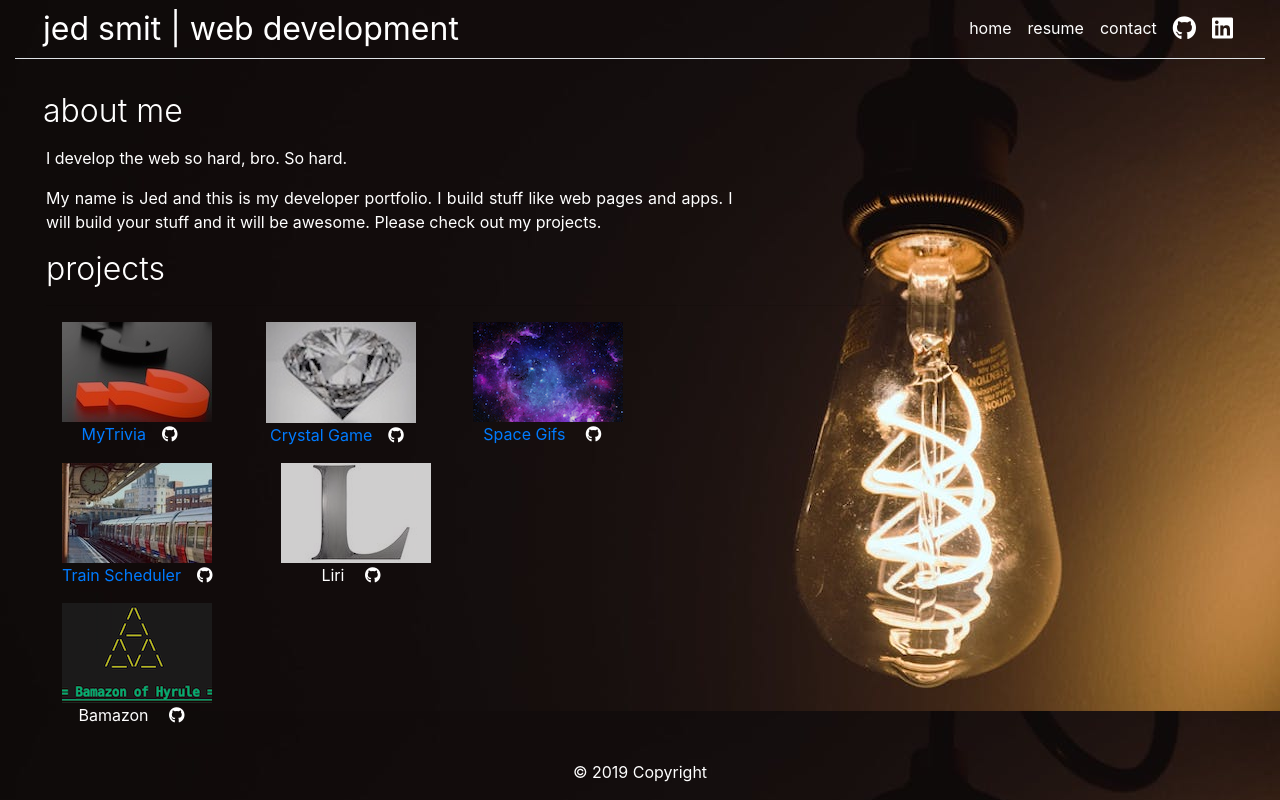
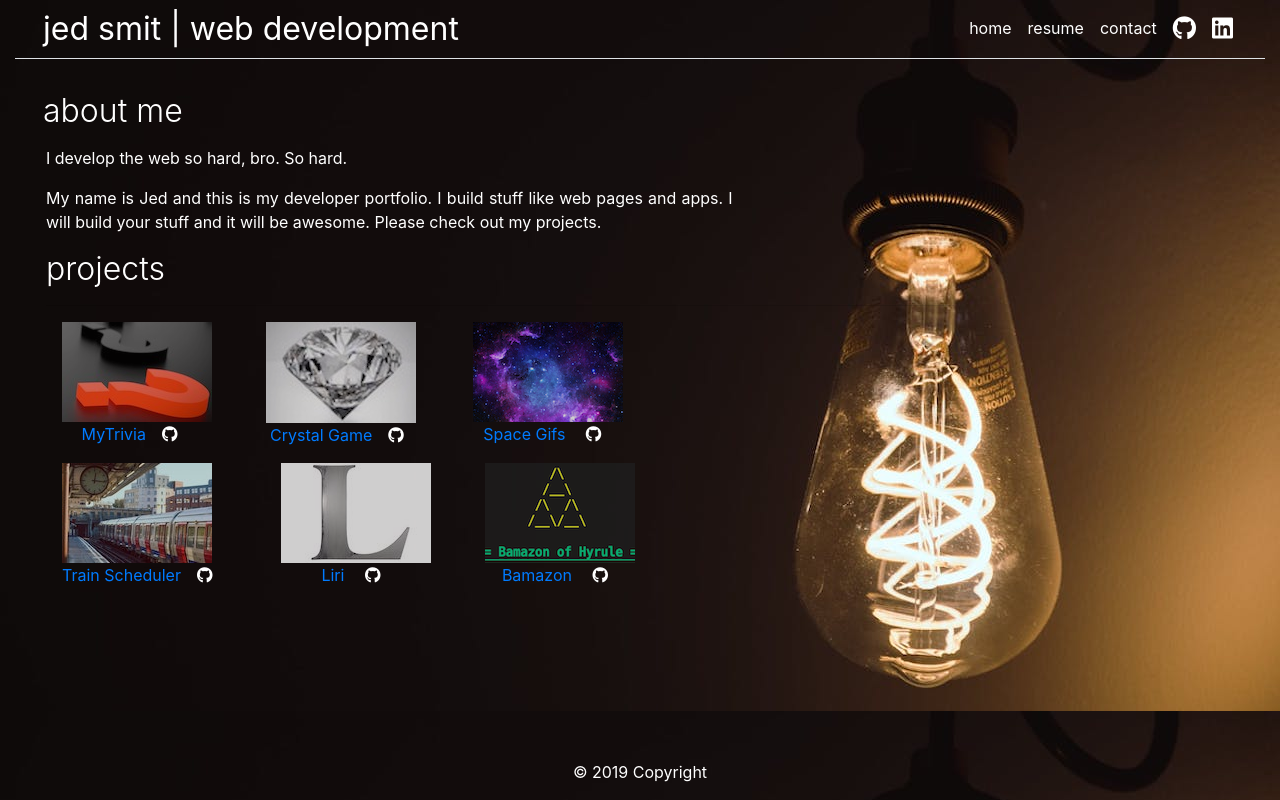
Before and after one commit to jedsmit/Bootstrap-Portfolio, a plain HTML site: page index.html in a window 1280 px wide. Drawn offline with nearby package versions, Linux system fonts and the light colour scheme.

Commit message:
Added Bamazon readme link

```diff
--- a/index.html
+++ b/index.html
@@ -146,7 +146,7 @@
                     </a>
                 </div>
                 <div class="col-xs-12 ml-3 mr-2 mb-3">
-
+                    <a href="https://github.com/jedsmit/liri-node-app/blob/master/README.md">
                         <div class="container">
                             <img class="image-fluid mw-100" style="opacity: .8;" src="assets/liri.jpeg" alt="Liri">
                             <div class="container w-100 pl-1 text-white text-center">Liri
@@ -156,11 +156,10 @@
                         </div>
                     </a>
                 </div>
-            </div>
 
-            <div class="row">
+
                 <div class="col-xs-12 ml-3 mr-2 mb-3">
-
+                    <a href="https://github.com/jedsmit/Bamazon/blob/master/README.md">
                         <div class="container">
                             <img class="image-fluid mw-100" style="opacity: .8;" src="assets/bamazon.png" alt="Bamazon">
                             <div class="container w-100 pl-1 text-white text-center">Bamazon
```
Lines whose indentation alone changed are shown as unchanged.
